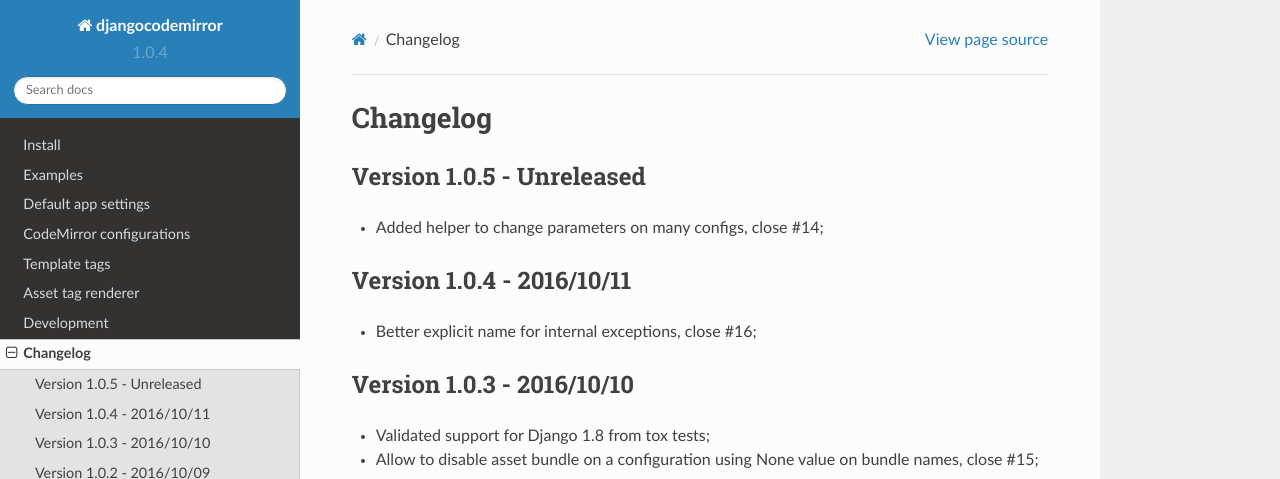
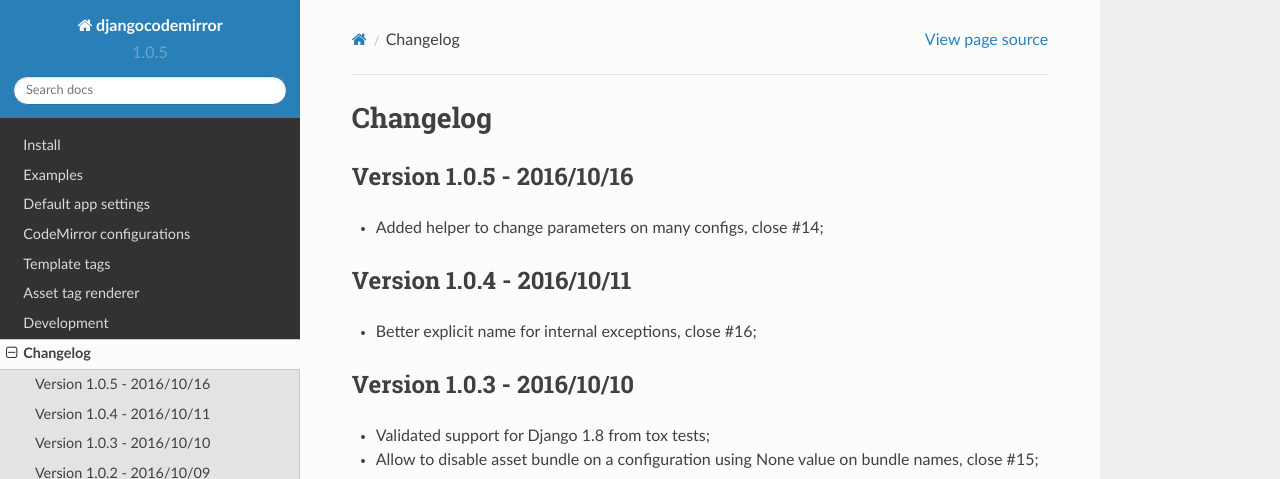
Before and after one commit to sveetch/djangocodemirror, a Sphinx documentation site: the page built from docs/changelog.rst, in a window 1280 px wide and 900 px high. Shown: the top 479 px of the window. Built offline with Sphinx 7.4.7 and the Read the Docs theme 2.0.0, drawn with Linux system fonts in a browser that asks for light colours.

Commit message:
Bump to 1.0.5

```diff
--- a/djangocodemirror/__init__.py
+++ b/djangocodemirror/__init__.py
@@ -1,3 +1,3 @@
 # -*- coding: utf-8 -*-
 """Django CodeMirror is a Django application to embed CodeMirror"""
-__version__ = '1.0.4'
+__version__ = '1.0.5'
--- a/docs/changelog.rst
+++ b/docs/changelog.rst
@@ -3,7 +3,7 @@
 Changelog
 =========
 
-Version 1.0.5 - Unreleased
+Version 1.0.5 - 2016/10/16
 --------------------------
 
 * Added helper to change parameters on many configs, close #14;
```
